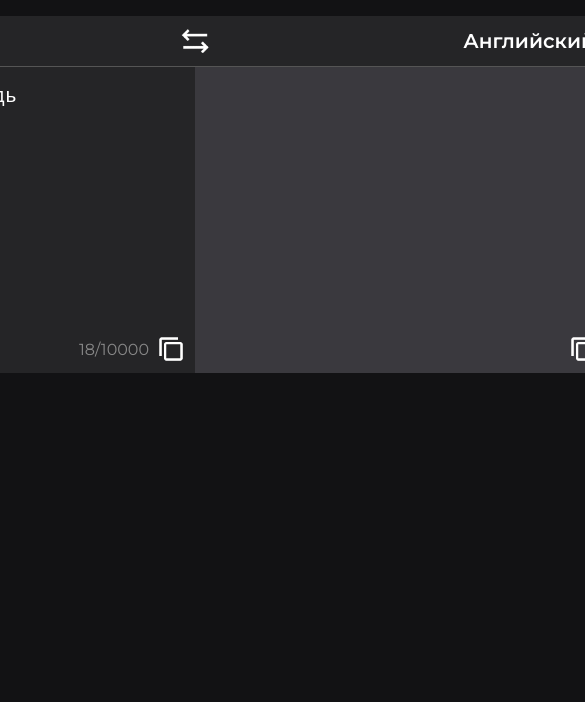
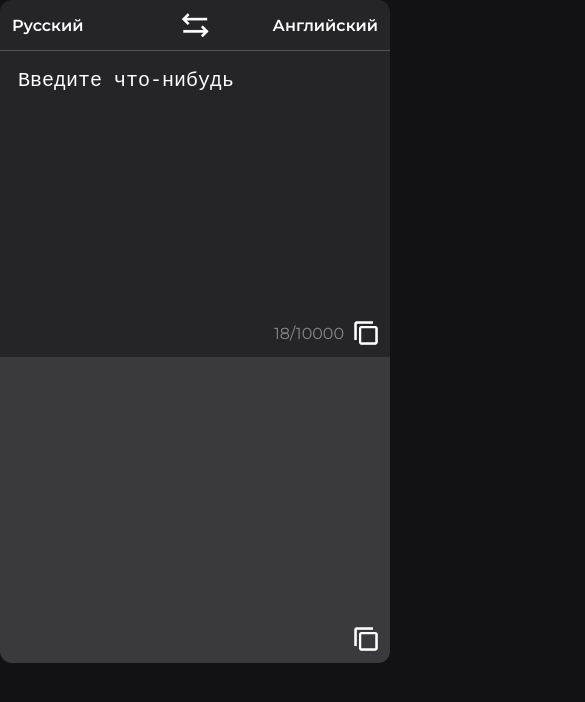
Before and after one commit to temaweb10/translated, a plain HTML site: page index.html in a window 390 px wide. Shown: the top 702 px of the page, 585 px wide, since content can reach past the window. Drawn offline with Linux system fonts and the light colour scheme; no server answers.

Commit message:
adaptive

```diff
--- a/css/style.css
+++ b/css/style.css
@@ -11,6 +11,7 @@ textarea {
     resize: none;
     border: none;
     padding: 12px;
+    width: 85%;
 }
 
 textarea:focus{
@@ -82,3 +83,26 @@ span {
     font-weight: 400;
     margin-right: 4px;
 }
+
+.yes-no {
+    display: flex;
+}
+
+@media (max-width:600px) {
+    .yes-no{
+        display: block;
+    }
+    .page-content {
+        padding: 0;
+    }
+
+    .ins-left {
+        border-radius: 0;
+    }
+    .ins-rigth {
+        border-bottom-left-radius: 12px
+    }
+    span {
+        font-size: 16px;
+    }
+}
--- a/index.html
+++ b/index.html
@@ -29,7 +29,7 @@
                     </div>
 
                 </div>
-                <div style="display: flex;">
+                <div class="yes-no">
                     <div class="ins-left">
                         <textarea id="oneArea" cols="30" rows="10">Введите что-нибудь</textarea>
                         <div style="display: flex;justify-content: flex-end;align-items: center;">
```
